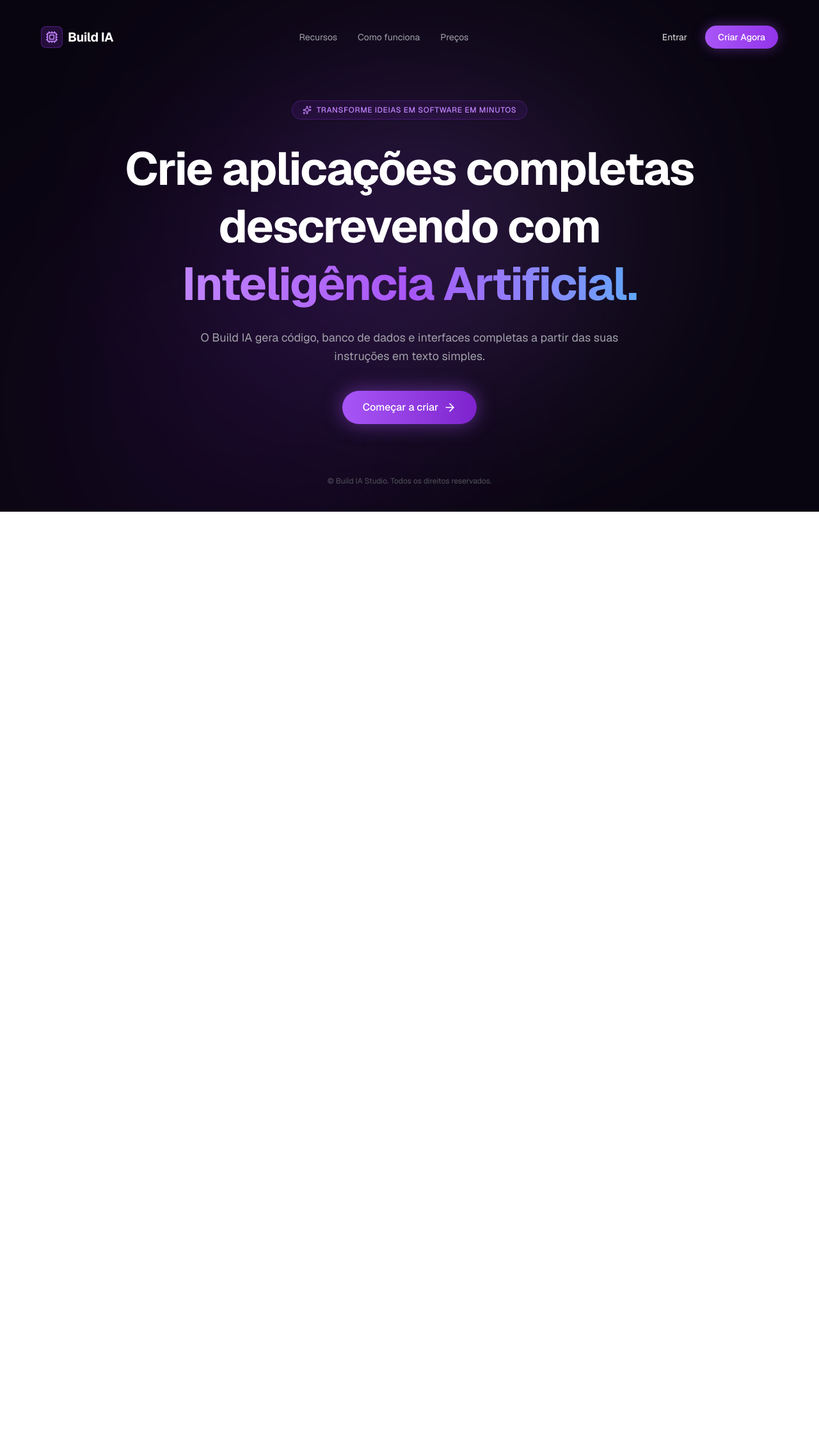
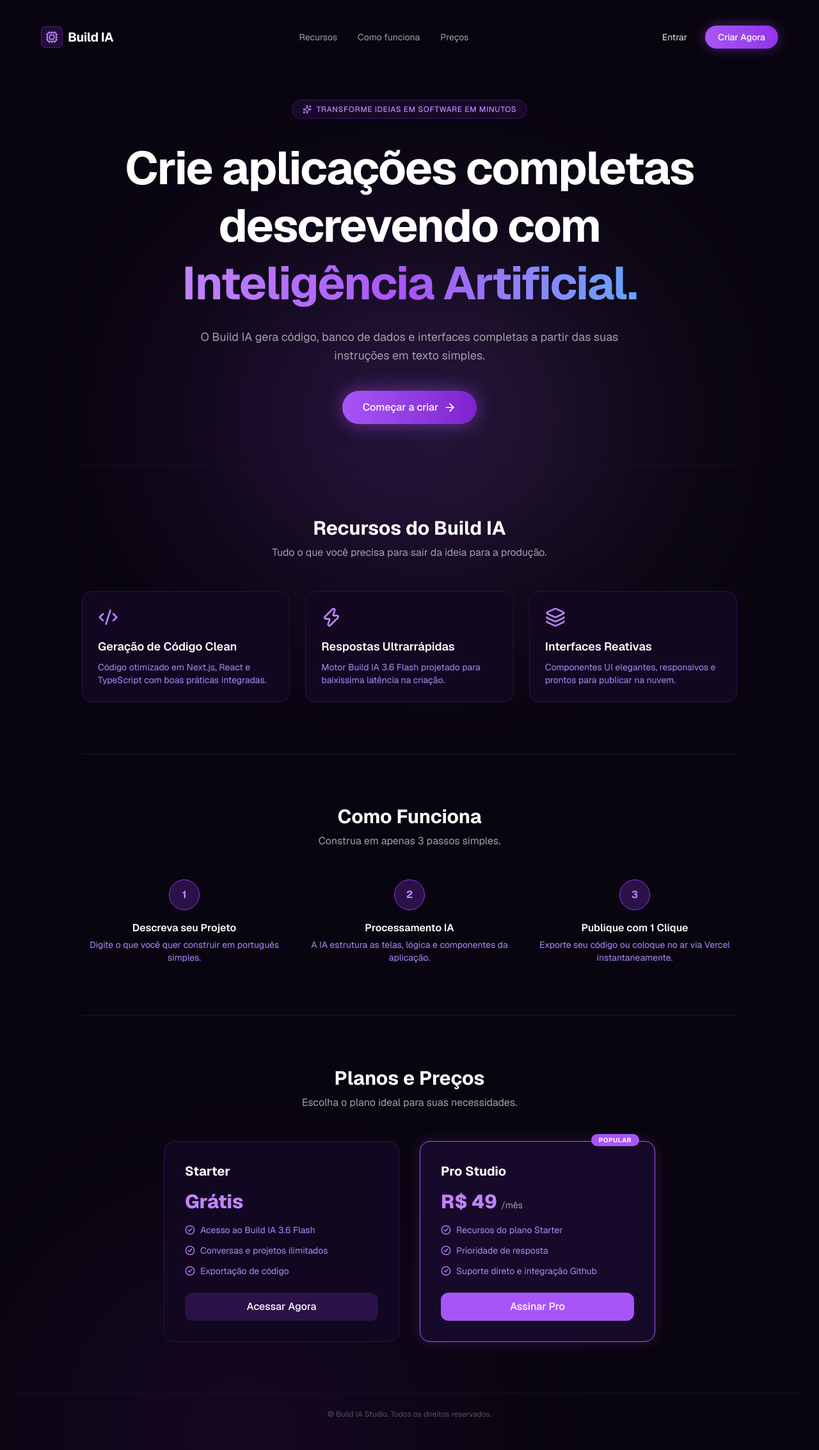
Before and after one commit to jv820842-web/Build-IA, a Next.js app: page / in a window 1280 px wide. Shown: the whole page at 64% size. Before the commit the page ends 800 px from the top, so only its background shows below. Built offline with nearby package versions, Linux system fonts and the light colour scheme.

Commit message:
Corrigidos botoes do menu e adicionadas secoes da landing page

```diff
--- a/app/page.tsx
+++ b/app/page.tsx
@@ -19,7 +19,10 @@ import {
   Zap,
   Code2,
   Bot,
-  Layers
+  Layers,
+  CheckCircle2,
+  HelpCircle,
+  CreditCard
 } from 'lucide-react';
 
 interface Message {
@@ -63,13 +66,21 @@ export default function Home() {
     }
   };
 
+  const scrollToSection = (id: string) => {
+    const element = document.getElementById(id);
+    if (element) {
+      element.scrollIntoView({ behavior: 'smooth' });
+    }
+  };
+
   if (showLanding) {
     return (
       <div className="min-h-screen bg-[#090510] text-[#e3e3e3] font-sans antialiased relative overflow-x-hidden flex flex-col justify-between p-6">
         <div className="absolute top-[20%] left-1/2 -translate-x-1/2 w-[600px] h-[400px] bg-gradient-to-r from-[#9333ea] via-[#a855f7] to-[#c084fc] opacity-25 blur-[140px] pointer-events-none rounded-full" />
         <div className="absolute bottom-[-10%] left-[10%] w-[500px] h-[500px] bg-[#6b21a8] opacity-20 blur-[160px] pointer-events-none rounded-full" />
 
-        <header className="max-w-6xl mx-auto w-full flex items-center justify-between py-4 z-10">
+        {/* Header Fixo/Navegação Funcional */}
+        <header className="max-w-6xl mx-auto w-full flex items-center justify-between py-4 z-10 sticky top-0 bg-[#090510]/80 backdrop-blur-md">
           <div className="flex items-center gap-2">
             <div className="p-1.5 bg-[#9333ea]/20 border border-[#9333ea]/40 rounded-lg">
               <Cpu className="w-5 h-5 text-[#c084fc]" />
@@ -77,10 +88,26 @@ export default function Home() {
             <span className="text-xl font-bold tracking-tight text-white">Build IA</span>
           </div>
 
+          {/* Links com acionamento por clique */}
           <nav className="hidden md:flex items-center gap-8 text-sm text-[#a1a1aa]">
-            <a href="#recursos" className="hover:text-white transition-colors">Recursos</a>
-            <a href="#como-funciona" className="hover:text-white transition-colors">Como funciona</a>
-            <a href="#precos" className="hover:text-white transition-colors">Preços</a>
+            <button
+              onClick={() => scrollToSection('recursos')}
+              className="hover:text-[#c084fc] transition-colors cursor-pointer"
+            >
+              Recursos
+            </button>
+            <button
+              onClick={() => scrollToSection('como-funciona')}
+              className="hover:text-[#c084fc] transition-colors cursor-pointer"
+            >
+              Como funciona
+            </button>
+            <button
+              onClick={() => scrollToSection('precos')}
+              className="hover:text-[#c084fc] transition-colors cursor-pointer"
+            >
+              Preços
+            </button>
           </nav>
 
           <div className="flex items-center gap-4">
@@ -99,6 +126,7 @@ export default function Home() {
           </div>
         </header>
 
+        {/* Hero Section */}
         <main className="max-w-4xl mx-auto w-full text-center my-auto py-16 z-10 flex flex-col items-center">
           <div className="inline-flex items-center gap-2 px-4 py-1.5 rounded-full bg-[#9333ea]/10 border border-[#9333ea]/30 text-[#c084fc] text-xs font-medium uppercase tracking-wider mb-8">
             <Sparkles className="w-3.5 h-3.5" />
@@ -125,7 +153,97 @@ export default function Home() {
           </button>
         </main>
 
-        <footer className="text-center text-xs text-[#52525b] py-4 z-10">
+        {/* Seção Recursos */}
+        <section id="recursos" className="max-w-5xl mx-auto w-full py-20 border-t border-[#1f0d36] z-10">
+          <div className="text-center mb-12">
+            <h2 className="text-3xl font-bold text-white">Recursos do Build IA</h2>
+            <p className="text-[#a1a1aa] mt-2">Tudo o que você precisa para sair da ideia para a produção.</p>
+          </div>
+          <div className="grid md:grid-cols-3 gap-6">
+            <div className="p-6 bg-[#120721] rounded-2xl border border-[#2a1249]">
+              <Code2 className="w-8 h-8 text-[#c084fc] mb-4" />
+              <h3 className="text-lg font-semibold text-white mb-2">Geração de Código Clean</h3>
+              <p className="text-sm text-[#a78bfa]">Código otimizado em Next.js, React e TypeScript com boas práticas integradas.</p>
+            </div>
+            <div className="p-6 bg-[#120721] rounded-2xl border border-[#2a1249]">
+              <Zap className="w-8 h-8 text-[#c084fc] mb-4" />
+              <h3 className="text-lg font-semibold text-white mb-2">Respostas Ultrarrápidas</h3>
+              <p className="text-sm text-[#a78bfa]">Motor Build IA 3.6 Flash projetado para baixíssima latência na criação.</p>
+            </div>
+            <div className="p-6 bg-[#120721] rounded-2xl border border-[#2a1249]">
+              <Layers className="w-8 h-8 text-[#c084fc] mb-4" />
+              <h3 className="text-lg font-semibold text-white mb-2">Interfaces Reativas</h3>
+              <p className="text-sm text-[#a78bfa]">Componentes UI elegantes, responsivos e prontos para publicar na nuvem.</p>
+            </div>
+          </div>
+        </section>
+
+        {/* Seção Como Funciona */}
+        <section id="como-funciona" className="max-w-5xl mx-auto w-full py-20 border-t border-[#1f0d36] z-10">
+          <div className="text-center mb-12">
+            <h2 className="text-3xl font-bold text-white">Como Funciona</h2>
+            <p className="text-[#a1a1aa] mt-2">Construa em apenas 3 passos simples.</p>
+          </div>
+          <div className="grid md:grid-cols-3 gap-8 text-center">
+            <div className="flex flex-col items-center">
+              <div className="w-12 h-12 rounded-full bg-[#2a1249] text-[#c084fc] font-bold flex items-center justify-center mb-4 border border-[#9333ea]">1</div>
+              <h3 className="font-semibold text-white mb-1">Descreva seu Projeto</h3>
+              <p className="text-sm text-[#a78bfa]">Digite o que você quer construir em português simples.</p>
+            </div>
+            <div className="flex flex-col items-center">
+              <div className="w-12 h-12 rounded-full bg-[#2a1249] text-[#c084fc] font-bold flex items-center justify-center mb-4 border border-[#9333ea]">2</div>
+              <h3 className="font-semibold text-white mb-1">Processamento IA</h3>
+              <p className="text-sm text-[#a78bfa]">A IA estrutura as telas, lógica e componentes da aplicação.</p>
+            </div>
+            <div className="flex flex-col items-center">
+              <div className="w-12 h-12 rounded-full bg-[#2a1249] text-[#c084fc] font-bold flex items-center justify-center mb-4 border border-[#9333ea]">3</div>
+              <h3 className="font-semibold text-white mb-1">Publique com 1 Clique</h3>
+              <p className="text-sm text-[#a78bfa]">Exporte seu código ou coloque no ar via Vercel instantaneamente.</p>
+            </div>
+          </div>
+        </section>
+
+        {/* Seção Preços */}
+        <section id="precos" className="max-w-5xl mx-auto w-full py-20 border-t border-[#1f0d36] z-10">
+          <div className="text-center mb-12">
+            <h2 className="text-3xl font-bold text-white">Planos e Preços</h2>
+            <p className="text-[#a1a1aa] mt-2">Escolha o plano ideal para suas necessidades.</p>
+          </div>
+          <div className="grid md:grid-cols-2 gap-8 max-w-3xl mx-auto">
+            <div className="p-8 bg-[#120721] rounded-2xl border border-[#2a1249] flex flex-col justify-between">
+              <div>
+                <h3 className="text-xl font-bold text-white">Starter</h3>
+                <p className="text-3xl font-extrabold text-[#c084fc] my-4">Grátis</p>
+                <ul className="space-y-3 text-sm text-[#a78bfa] mb-6">
+                  <li className="flex items-center gap-2"><CheckCircle2 className="w-4 h-4 text-[#c084fc]" /> Acesso ao Build IA 3.6 Flash</li>
+                  <li className="flex items-center gap-2"><CheckCircle2 className="w-4 h-4 text-[#c084fc]" /> Conversas e projetos ilimitados</li>
+                  <li className="flex items-center gap-2"><CheckCircle2 className="w-4 h-4 text-[#c084fc]" /> Exportação de código</li>
+                </ul>
+              </div>
+              <button onClick={() => setShowLanding(false)} className="w-full py-2.5 bg-[#2a1249] hover:bg-[#3b1768] text-white font-medium rounded-xl transition-colors">
+                Acessar Agora
+              </button>
+            </div>
+
+            <div className="p-8 bg-[#170929] rounded-2xl border border-[#a855f7] relative shadow-[0_0_20px_rgba(168,85,247,0.2)] flex flex-col justify-between">
+              <span className="absolute -top-3 right-6 bg-[#a855f7] text-white text-[10px] font-bold px-3 py-0.5 rounded-full uppercase tracking-wider">Popular</span>
+              <div>
+                <h3 className="text-xl font-bold text-white">Pro Studio</h3>
+                <p className="text-3xl font-extrabold text-[#c084fc] my-4">R$ 49 <span className="text-sm font-normal text-[#a1a1aa]">/mês</span></p>
+                <ul className="space-y-3 text-sm text-[#a78bfa] mb-6">
+                  <li className="flex items-center gap-2"><CheckCircle2 className="w-4 h-4 text-[#c084fc]" /> Recursos do plano Starter</li>
+                  <li className="flex items-center gap-2"><CheckCircle2 className="w-4 h-4 text-[#c084fc]" /> Prioridade de resposta</li>
+                  <li className="flex items-center gap-2"><CheckCircle2 className="w-4 h-4 text-[#c084fc]" /> Suporte direto e integração Github</li>
+                </ul>
+              </div>
+              <button onClick={() => setShowLanding(false)} className="w-full py-2.5 bg-[#a855f7] hover:bg-[#9333ea] text-white font-medium rounded-xl transition-colors">
+                Assinar Pro
+              </button>
+            </div>
+          </div>
+        </section>
+
+        <footer className="text-center text-xs text-[#52525b] py-6 border-t border-[#1f0d36] z-10">
           © Build IA Studio. Todos os direitos reservados.
         </footer>
       </div>
@@ -190,7 +308,7 @@ export default function Home() {
         </div>
       </aside>
 
-      {/* Painel Lateral com Fundo Roxo Clarinho (Cor Respondente às Fotos) */}
+      {/* Painel Lateral */}
       {activeTab !== 'chat' && (
         <div className="w-80 bg-[#120721] border-r border-[#2a1249] z-20 flex flex-col p-5 animate-in slide-in-from-left duration-200">
           <div className="flex items-center justify-between pb-4 border-b border-[#2a1249]">
@@ -206,10 +324,8 @@ export default function Home() {
           </div>
 
           <div className="flex-1 overflow-y-auto py-4 space-y-4">
-            {/* Aba de Recursos Expandida com Mais Detalhes */}
             {activeTab === 'apps' && (
               <div className="space-y-4">
-                {/* Bloco de Destaque / Modelo Integrado */}
                 <div className="p-3.5 bg-[#1b0b30] rounded-xl border border-[#3b1768] shadow-sm">
                   <div className="flex items-center gap-2 mb-1.5">
                     <Zap className="w-4 h-4 text-[#d8b4fe]" />
@@ -220,7 +336,6 @@ export default function Home() {
                   </p>
                 </div>
 
-                {/* Recursos Adicionais do Modelo */}
                 <div className="space-y-2 pt-2">
                   <p className="text-xs font-semibold uppercase tracking-wider text-[#9333ea] px-1">Recursos Ativos</p>
 
@@ -251,7 +366,6 @@ export default function Home() {
               </div>
             )}
 
-            {/* Outras Abas */}
             {activeTab === 'search' && (
               <div className="space-y-4">
                 <input
```
